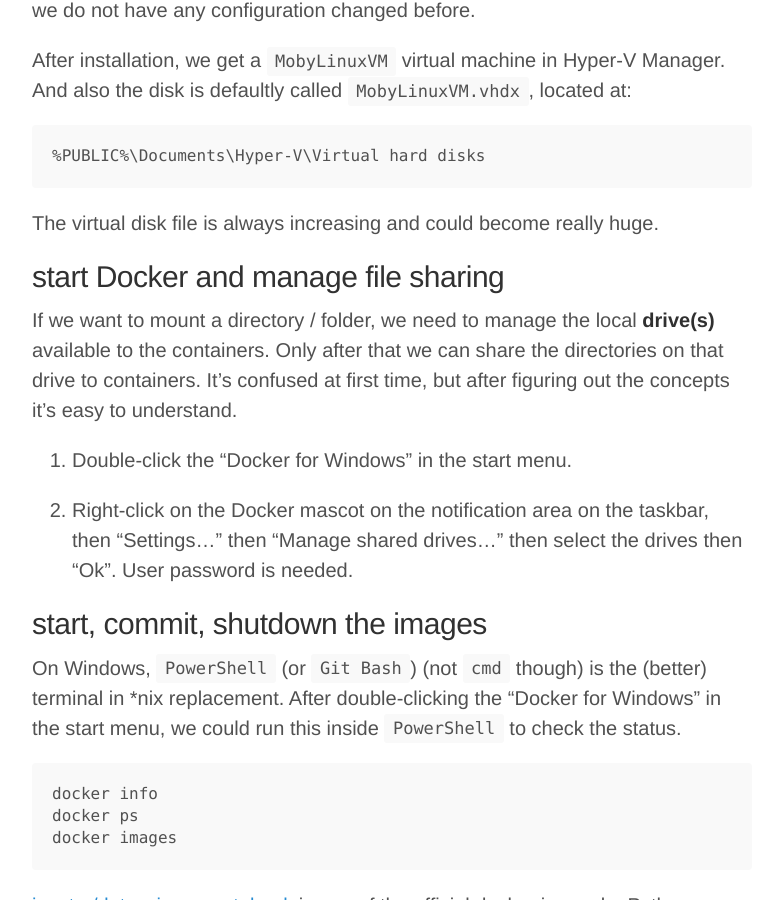
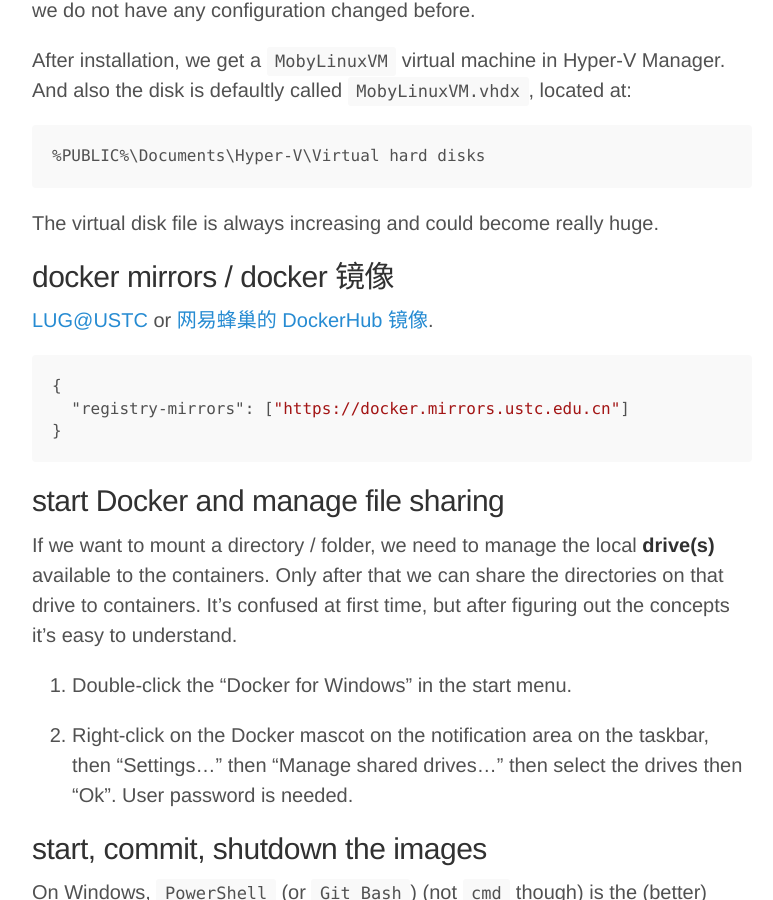
Before and after one commit to fyears/fyears.github.io, a Jekyll site: the page built from _posts/2016-05-19-docker-windows-beta.md, in a window 1280 px wide and 900 px high, scrolled down 682 px. Shown: the whole window, without its empty margins (248-1021 px from the left). Built offline with Jekyll 4.4.1, drawn with Linux system fonts in a browser that asks for light colours; comment, search, counter and statistics services are not loaded.

Commit message:
add docker mirror

````diff
--- a/_posts/2016-05-19-docker-windows-beta.md
+++ b/_posts/2016-05-19-docker-windows-beta.md
@@ -27,6 +27,16 @@
 ```
 
 The virtual disk file is always increasing and could become really huge.
+
+## docker mirrors / docker 镜像
+
+[LUG@USTC](https://lug.ustc.edu.cn/wiki/mirrors/help/docker) or [网易蜂巢的 DockerHub 镜像](https://c.163.com/wiki/index.php?title=DockerHub%E9%95%9C%E5%83%8F%E5%8A%A0%E9%80%9F).
+
+```json
+{
+  "registry-mirrors": ["https://docker.mirrors.ustc.edu.cn"]
+}
+```
 
 ## start Docker and manage file sharing
 
````
